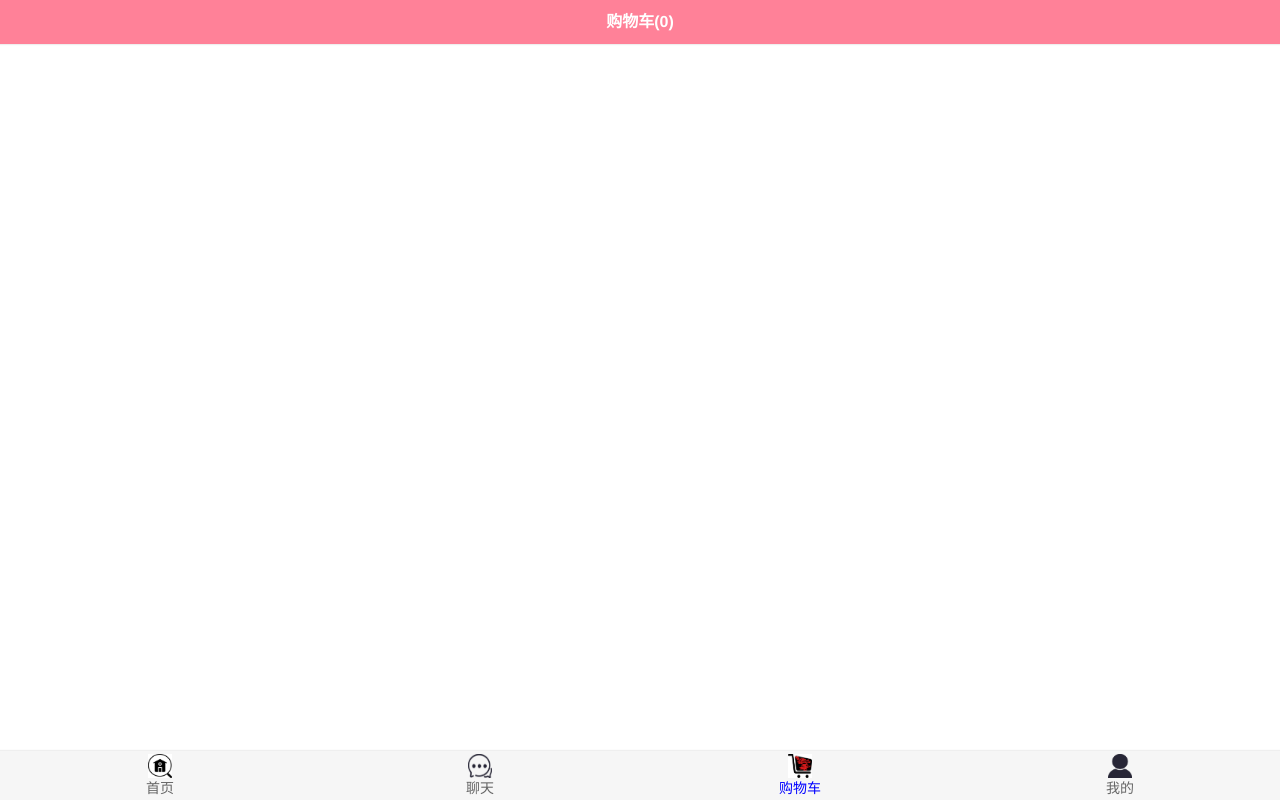
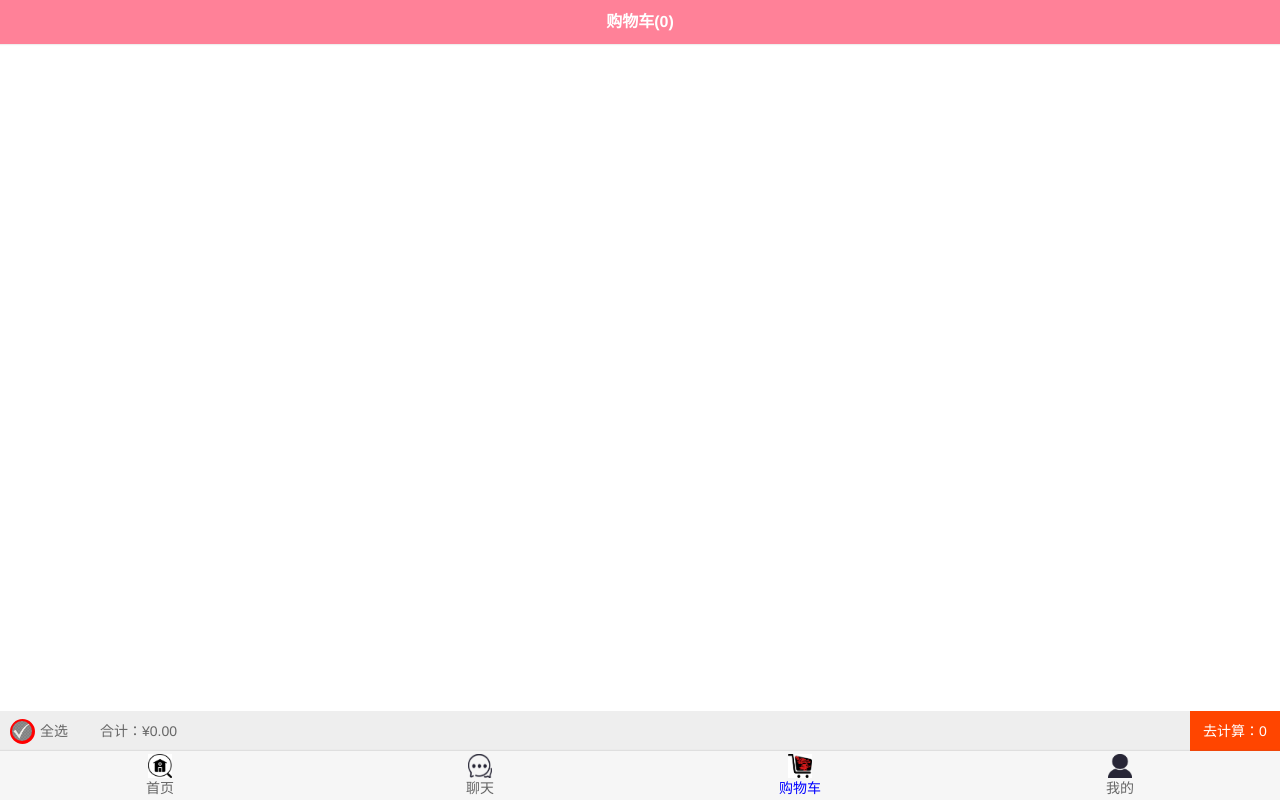
Before and after one commit to tingtingtang-11/supermall, a Vue app: page /shop in a window 1280 px wide. Built offline with nearby package versions, Linux system fonts and the light colour scheme.

Commit message:
购物车底部工具栏封装

```diff
--- a/src/views/shop/Shop.vue
+++ b/src/views/shop/Shop.vue
@@ -9,12 +9,14 @@
     <shop-list></shop-list>
 
 <!--    底部汇总-->
+    <shop-bottom-bar></shop-bottom-bar>
   </div>
 </template>
 
 <script>
   import NavBar from "components/common/navbar/NavBar";
   import ShopList from "./childComps/ShopList";
+  import ShopBottomBar from "./childComps/ShopBottomBar";
 
   import { mapGetters } from 'vuex'
 
@@ -23,6 +25,7 @@
     components: {
       NavBar,
       ShopList,
+      ShopBottomBar,
     },
     computed: {
       // 两种语法
--- /dev/null
+++ b/src/views/shop/childComps/ShopBottomBar.vue
@@ -0,0 +1,78 @@
+<template>
+  <div class="bottom-bar">
+    <div class="check-all-content">
+      <check-button class="check-all-button"></check-button>
+      <span>全选</span>
+    </div>
+
+    <div class="price">
+      合计：{{totalPrice}}
+    </div>
+
+    <div class="calculate">
+      去计算：{{checkLength}}
+    </div>
+
+  </div>
+</template>
+
+<script>
+  import CheckButton from "components/content/checkButton/CheckButton";
+
+  export default {
+    name: "ShopBottomBar",
+    components: {
+      CheckButton,
+    },
+    computed: {
+      totalPrice() {
+        return '¥' + this.$store.state.cartList.filter(item => {
+          return item.checked
+        }).reduce((preValue, item) => {
+          return preValue + item.price * item.count
+        }, 0).toFixed(2)
+      },
+      checkLength() {
+        return this.$store.state.cartList.filter(item => item.checked).length
+      }
+    }
+  }
+</script>
+
+<style scoped>
+  .bottom-bar {
+    height: 40px;
+    background-color: #eee;
+
+    line-height: 40px;
+
+    display: flex;
+
+    font-size: 14px;
+  }
+
+  .check-all-content {
+    display: flex;
+    align-items: center;
+
+    margin-left: 10px;
+    width: 70px;
+  }
+
+  .check-all-button {
+    line-height: 20px;
+    margin-right: 5px;
+  }
+
+  .price {
+    margin-left: 20px;
+    flex: 1;
+  }
+
+  .calculate {
+    width: 90px;
+    background-color: orangered;
+    color: #fff;
+    text-align: center;
+  }
+</style>
--- a/src/views/shop/childComps/ShopList.vue
+++ b/src/views/shop/childComps/ShopList.vue
@@ -33,7 +33,7 @@
 
 <style scoped>
   .cart-list {
-    height: calc(100% - 44px - 49px);
+    height: calc(100% - 44px - 49px - 40px);
 
   }
 
```
